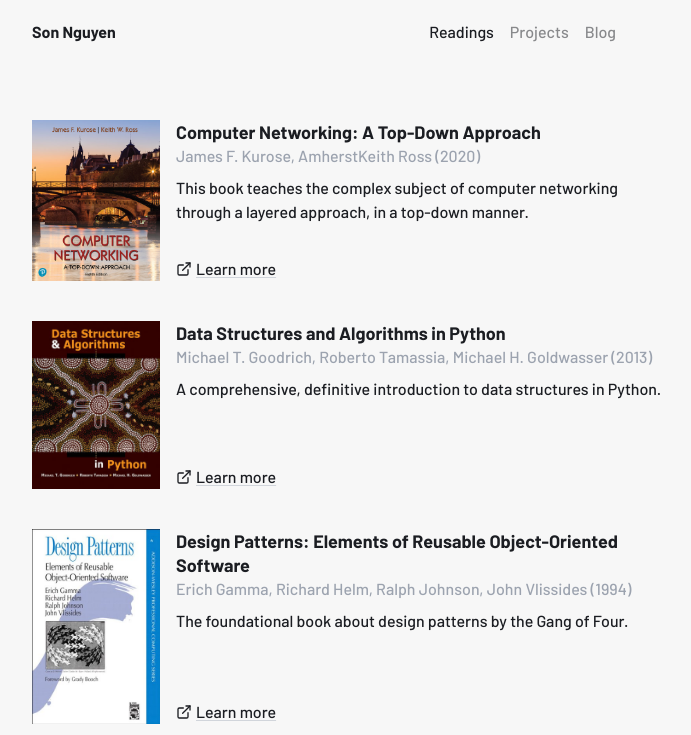
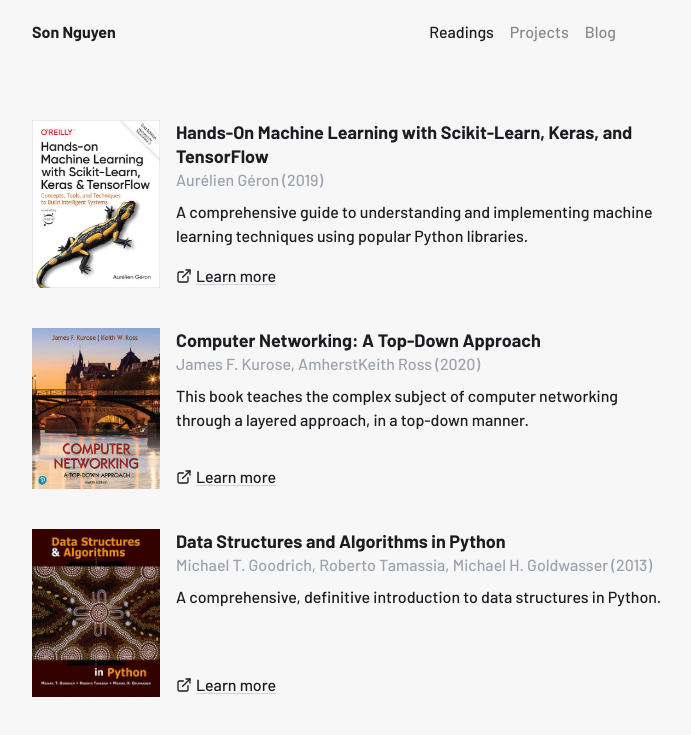
Before and after one commit to sonngdev/personal-website-23, a Next.js app: page /readings in a window 1280 px wide. Shown: the top 735 px of the page, without its empty margins (288-979 px from the left). Built offline with nearby package versions, Linux system fonts and the light colour scheme; no server answers.

Commit message:
feat: add Hands on ML to readings

```diff
--- a/pages/readings.tsx
+++ b/pages/readings.tsx
@@ -11,6 +11,7 @@
 import dpImg from 'public/readings-assets/design-patterns.jpg';
 import dsaaipImg from 'public/readings-assets/data-structures-and-algorithms-in-python.jpg';
 import cnatdaImg from 'public/readings-assets/computer-networking-a-top-down-approach.jpg';
+import homlImg from 'public/readings-assets/hands-on-machine-learning.jpg';
 
 const READINGS = [
   {
@@ -85,6 +86,14 @@
     description: 'This book teaches the complex subject of computer networking through a layered approach, in a top-down manner.',
     url: 'https://www.pearson.com/en-us/subject-catalog/p/computer-networking/P200000003334/9780135928615',
   },
+  {
+    thumbnail: homlImg,
+    title: 'Hands-On Machine Learning with Scikit-Learn, Keras, and TensorFlow',
+    author: 'Aurélien Géron',
+    publicationYear: '2019',
+    description: 'A comprehensive guide to understanding and implementing machine learning techniques using popular Python libraries.',
+    url: 'https://www.oreilly.com/library/view/hands-on-machine-learning/9781492032632/',
+  },
 ];
 
 export default function Readings() {
```
Also changed, not shown: public/readings-assets/hands-on-machine-learning.jpg (added).
